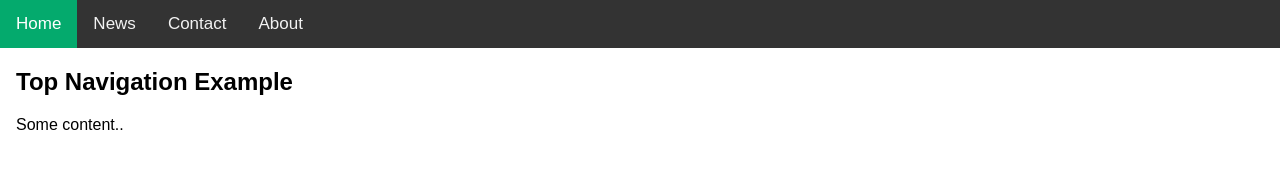
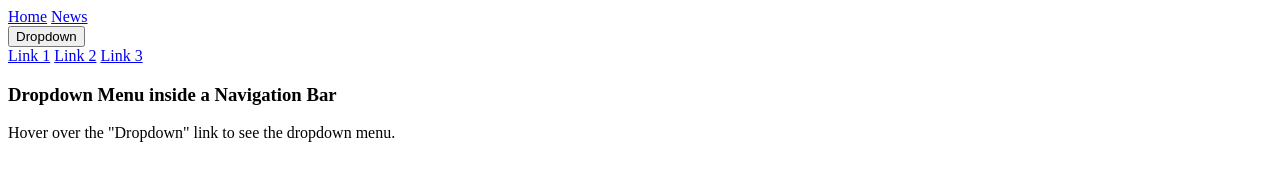
Before and after one commit to MhmdDanish/Menu, a plain HTML site: page dropdown_navigation.html in a window 1280 px wide. Drawn offline with Linux system fonts and the light colour scheme.

Commit message:
Update dropdown_navigation.html

```diff
--- a/dropdown_navigation.html
+++ b/dropdown_navigation.html
@@ -1,27 +1,29 @@
 <!DOCTYPE html>
 <html lang="en">
-
 <head>
     <meta charset="UTF-8">
     <meta http-equiv="X-UA-Compatible" content="IE=edge">
     <meta name="viewport" content="width=device-width, initial-scale=1.0">
     <title>Document</title>
-    <link rel="stylesheet" href="top_navigation_bar.css">
+</head>
+<body>
+    <div class="navbar">
+        <a href="#home">Home</a>
+        <a href="#news">News</a>
+        <div class="dropdown">
+          <button class="dropbtn">Dropdown
+            <i class="fa fa-caret-down"></i>
+          </button>
+          <div class="dropdown-content">
+            <a href="#">Link 1</a>
+            <a href="#">Link 2</a>
+            <a href="#">Link 3</a>
+          </div>
+        </div>
+      </div>
 
-</head>
+      <h3>Dropdown Menu inside a Navigation Bar</h3>
+      <p>Hover over the "Dropdown" link to see the dropdown menu.</p>
 
-<body>
-    <div class="topnav">
-        <a class="active" href="#home">Home</a>
-        <a href="#news">News</a>
-        <a href="#contact">Contact</a>
-        <a href="#about">About</a>
-    </div>
-
-    <div style="padding-left:16px">
-        <h2>Top Navigation Example</h2>
-        <p>Some content..</p>
-    </div>
 </body>
-
 </html>
```
